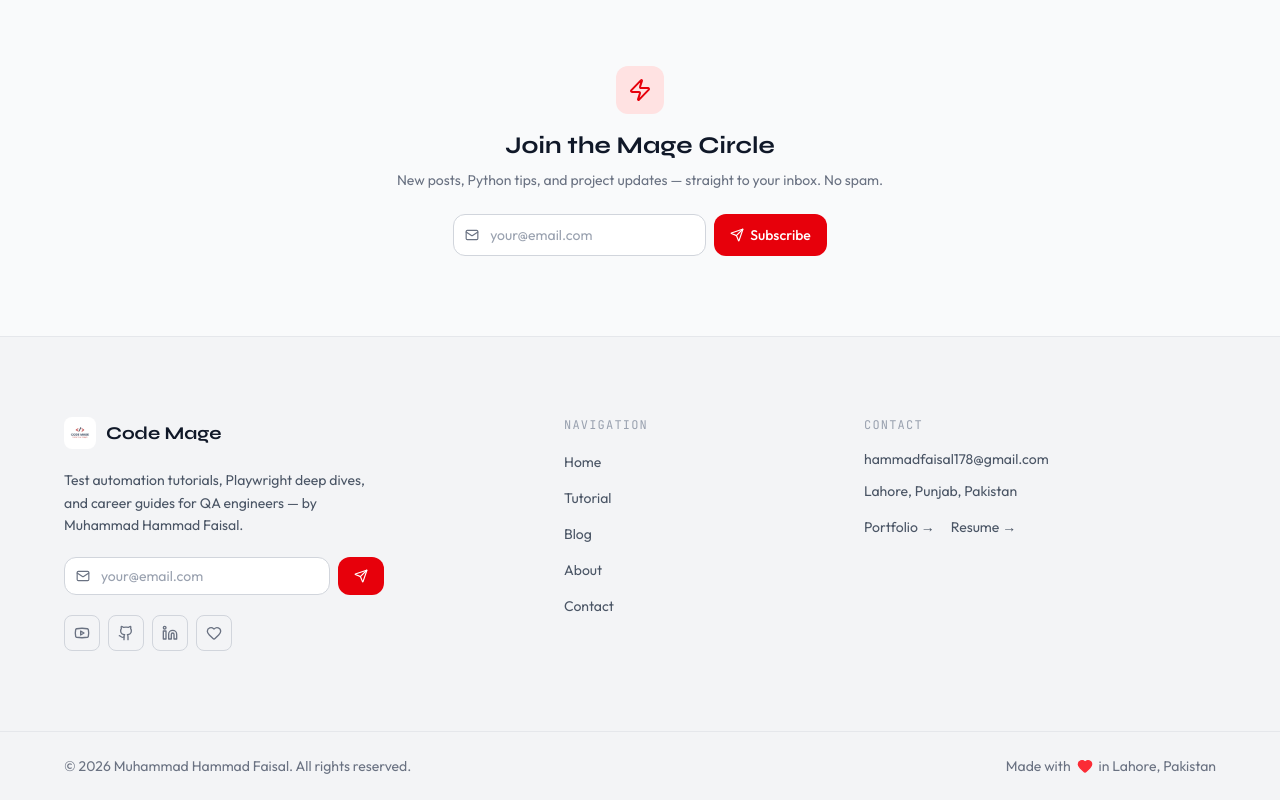
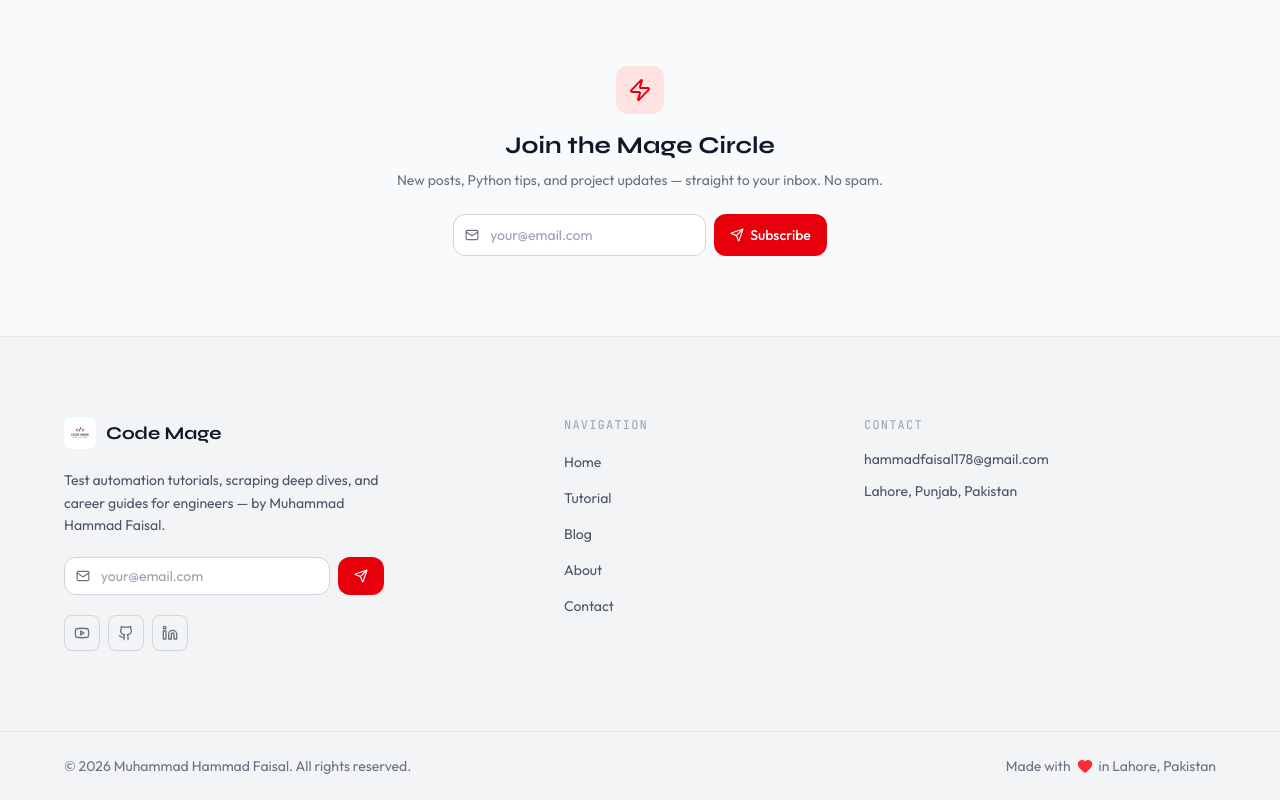
Before and after one commit to M-Hammad-Faisal/code-mage, a Next.js app: page / in a window 1280 px wide. Shown: the part 1647-2447 px from the top of the page. Built offline with nearby package versions, Linux system fonts and the light colour scheme.

Commit message:
fix: update footer tagline, remove portfolio/resume/patreon, add web scraping category

```diff
--- a/components/Footer.tsx
+++ b/components/Footer.tsx
@@ -22,12 +22,6 @@ const SOCIALS = [
     icon: Linkedin,
     label: 'LinkedIn',
     color: 'hover:bg-blue-600 hover:border-blue-600 hover:text-white',
-  },
-  {
-    href: SITE.socials.patreon,
-    icon: Heart,
-    label: 'Patreon',
-    color: 'hover:bg-orange-500 hover:border-orange-500 hover:text-white',
   },
 ];
 
@@ -108,24 +102,6 @@ export function Footer() {
                 </a>
               </p>
               <p>{SITE.author.location}</p>
-              <div className="flex gap-4 pt-1">
-                <a
-                  href={SITE.author.portfolio}
-                  target="_blank"
-                  rel="noopener noreferrer"
-                  className="hover:text-gray-900 dark:hover:text-white transition-colors"
-                >
-                  Portfolio →
-                </a>
-                <a
-                  href={SITE.author.resume}
-                  target="_blank"
-                  rel="noopener noreferrer"
-                  className="hover:text-gray-900 dark:hover:text-white transition-colors"
-                >
-                  Resume →
-                </a>
-              </div>
             </div>
           </div>
         </div>
--- a/lib/site.config.ts
+++ b/lib/site.config.ts
@@ -3,19 +3,18 @@ export const SITE = {
   tagline: 'Code Your Magic',
   url: 'https://code-mage.dev',
   description:
-    'Test automation tutorials, Playwright deep dives, and career guides for QA engineers — by Muhammad Hammad Faisal.',
+    'Test automation tutorials, scraping deep dives, and career guides for engineers — by Muhammad Hammad Faisal.',
   ogImage: '/brand/Code Mage Banner.webp',
 
   author: {
     name: 'Muhammad Hammad Faisal',
-    role: 'Test Automation Engineer · Playwright · Arbisoft',
+    role: 'Software Engineer (Test Automation) @ Arbisoft',
     email: 'hammadfaisal178@gmail.com',
-    phone: '+92 344 4254413',
     location: 'Lahore, Punjab, Pakistan',
     portfolio: 'https://m-hammad-faisal.github.io/',
     resume: 'https://m-hammad-faisal.github.io/resume.html',
     shortBio:
-      'Test Automation Engineer at Arbisoft. I help manual testers break into automation with Playwright, real projects, and no fluff.',
+      'Software Engineer at Arbisoft building production scraping pipelines, anti-detection systems, and browser automation tooling.',
     avatar: '/brand/hammad-profile.jpg',
     careerStartYear: 2023,
   },
@@ -24,13 +23,11 @@ export const SITE = {
     github: 'https://github.com/M-Hammad-Faisal',
     linkedin: 'https://linkedin.com/in/m-hammad-faisal',
     youtube: 'https://www.youtube.com/@code_your_magic',
-    patreon: 'https://www.patreon.com/cw/code_your_magic',
   },
 
   seo: {
     title: 'Code Mage — Code Your Magic',
-    description:
-      'Test automation tutorials, Playwright deep dives, and career guides for QA engineers.',
+    description: 'Test automation tutorials, scraping deep dives, and career guides for engineers.',
   },
 };
 
@@ -45,6 +42,7 @@ export const NAV_LINKS = [
 export const CATEGORY_COLORS: Record<string, string> = {
   'Python Deep Dive': 'bg-blue-100 text-blue-700 dark:bg-blue-900/30 dark:text-blue-300',
   'Test Automation': 'bg-green-100 text-green-700 dark:bg-green-900/30 dark:text-green-300',
+  'Web Scraping': 'bg-cyan-100 text-cyan-700 dark:bg-cyan-900/30 dark:text-cyan-300',
   'Project Breakdown': 'bg-orange-100 text-orange-700 dark:bg-orange-900/30 dark:text-orange-300',
   'AI in QA': 'bg-violet-100 text-violet-700 dark:bg-violet-900/30 dark:text-violet-300',
   Career: 'bg-yellow-100 text-yellow-700 dark:bg-yellow-900/30 dark:text-yellow-300',
```
